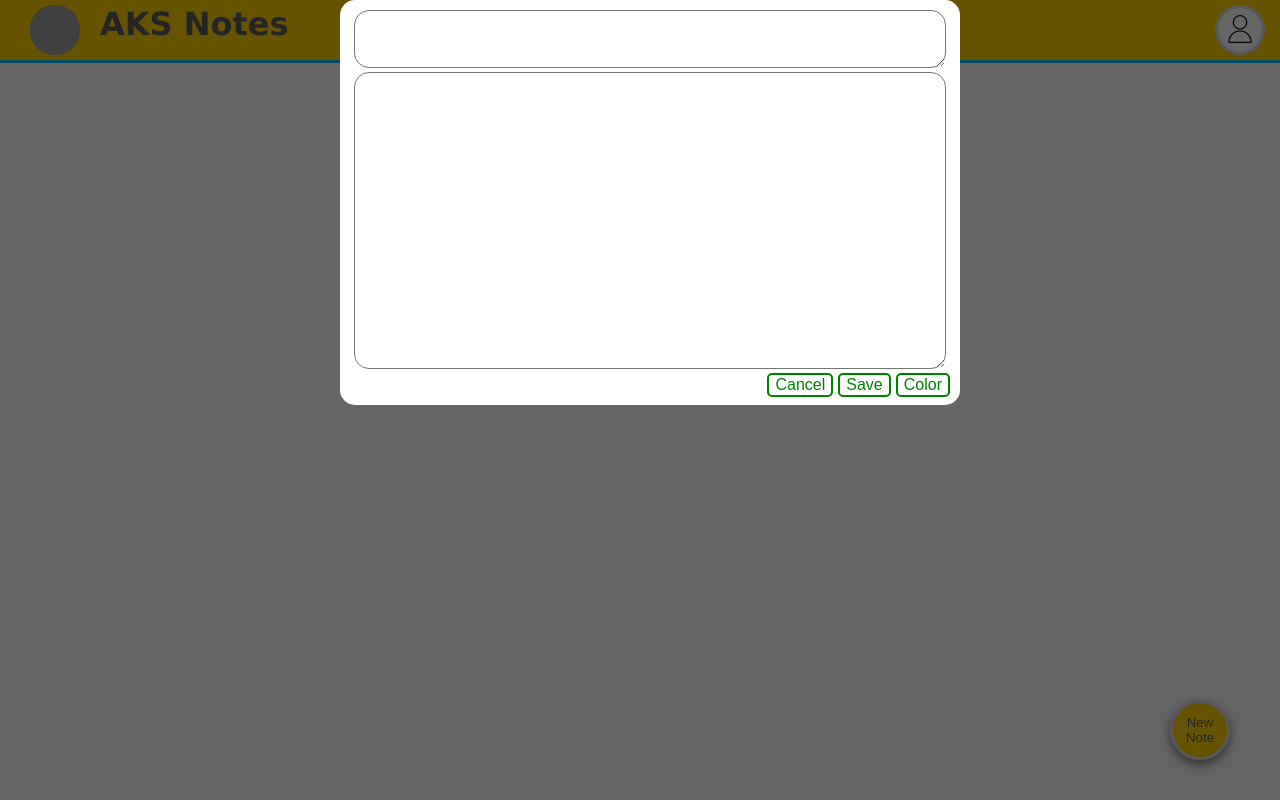
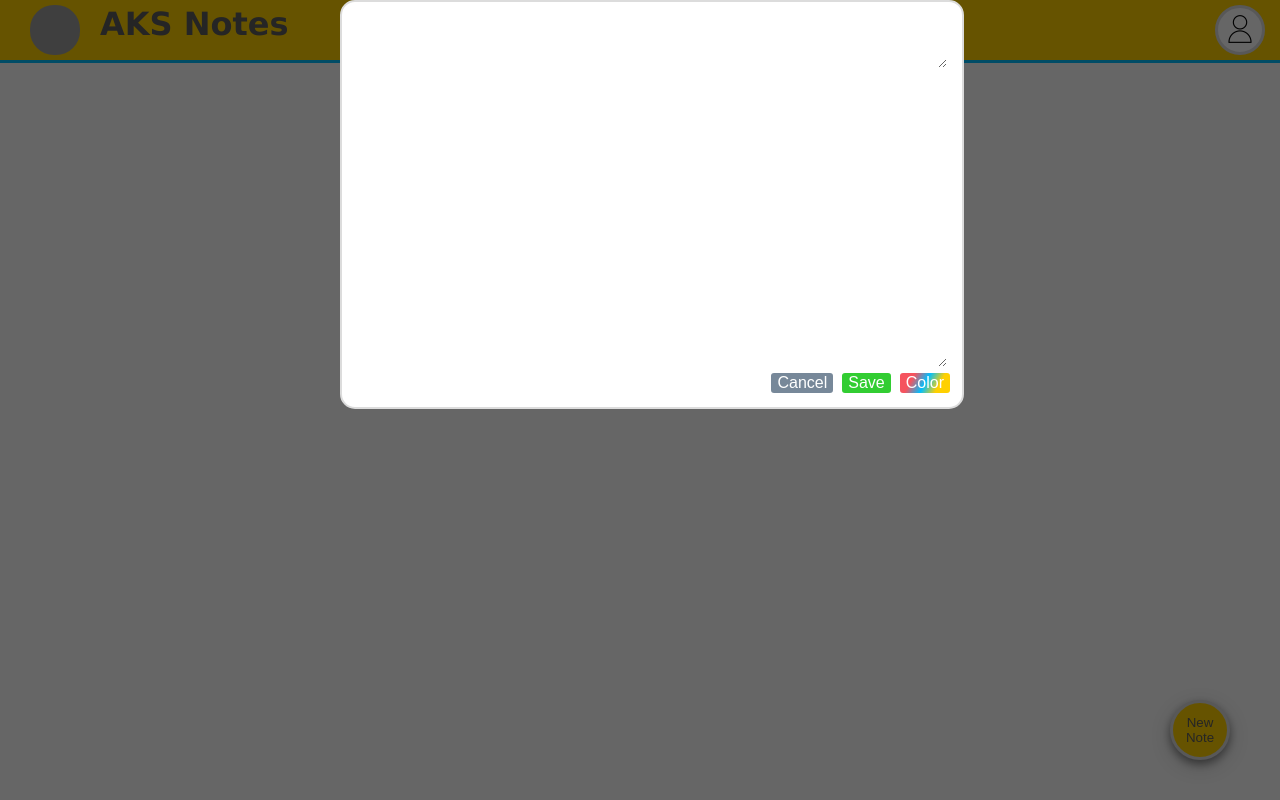
Before and after one commit to AzureKingStudios/azureking-notes, a React (Create React App) app in the folder client/: page / in a window 1280 px wide. Both pictures are taken after a click on the button "New Note". Built offline with nearby package versions, Linux system fonts and the light colour scheme; grey boxes are pictures that could not be loaded.

Commit message:
Add color to cancel btn and color dropdown

```diff
--- a/client/src/App.css
+++ b/client/src/App.css
@@ -154,6 +154,7 @@ body {
   padding: 10px;
   border-radius: 15px;
   height: calc(100% - 20px);
+  border: 2px solid #DCDCDC;
 }
 
 .note-input-body {
@@ -166,12 +167,12 @@ body {
 }
 
 .note-input-title, .note-input-body {
-  padding: 0px;
   text-align: left;
   width: calc(100% - 20px);
   border-radius: 15px;
   padding: 5px;
   font-size: 20px;
+  border: none;
 }
 
 @media screen and (min-width: 900px) {
@@ -195,23 +196,57 @@ body {
 
 .modal-btn {
   float: right;
-  border: 2px solid green;
-  color: green;
-  background-color: white;
+  border: 2px solid white;
+  color: white;
+  background-color: #32CD32;
   border-radius: 5px;
   font-size: 16px;
   cursor: pointer;
   margin-left: 5px;
 }
 
+.cancel-btn {
+  background-color: #778899;
+}
+
 .delete-btn {
   float: left;
   border-radius: 5px;
-  border: 2px solid red;
-  color: red;
-  background-color: white;
+  border: 2px solid white;
+  color: white;
+  background-color: #F5535E;
   font-size: 16px;
   cursor: pointer;
+}
+
+/* ============================== Dropdown ============================= */
+
+.dropdown-container {
+  position: relative;
+  float: right;
+  /* width: 200px; */
+  margin: 0px;
+}
+
+.color-dropdown {
+  background: rgb(30,253,29);
+  background: linear-gradient(299deg, #ffd000 25%, #00bfff 50%, #F5535E 75%);
+}
+
+.color-swatches {
+  position: absolute;
+  right: 0px;
+  bottom: 32px;
+  display: flex;
+  flex-wrap: wrap;
+  width: 200px;
+}
+
+.color-btn {
+  border-radius: 10px;
+  border: 3px solid #5c5c5c;
+  width: 48px;
+  height: 36px;
 }
 
 /* ======================== Single Note ========================= */
@@ -268,28 +303,3 @@ body {
   0% { transform: rotate(0deg); }
   100% { transform: rotate(360deg); }
 }
-
-/* ============================== Dropdown ============================= */
-
-.dropdown-container {
-  position: relative;
-  float: right;
-  /* width: 200px; */
-  margin: 0px;
-}
-
-.color-swatches {
-  position: absolute;
-  right: 0px;
-  bottom: 32px;
-  display: flex;
-  flex-wrap: wrap;
-  width: 200px;
-}
-
-.color-btn {
-  border-radius: 10px;
-  border: 3px solid black;
-  width: 48px;
-  height: 36px;
-}
--- a/client/src/containers/Dropdown.js
+++ b/client/src/containers/Dropdown.js
@@ -21,7 +21,7 @@ class Dropdown extends Component {
     render(){
         return(
             <div className="dropdown-container">
-                <button className='modal-btn' onClick={this.toggleMenu}>Color</button>
+                <button className='modal-btn color-dropdown' onClick={this.toggleMenu}>Color</button>
                 {this.state.menuIsShown &&
                 <div className='color-swatches'>
                     <button className='color-btn' style={{backgroundColor: "white"}} onClick={() => this.handleClick('white')}></button>
--- a/client/src/containers/ModalButtons.js
+++ b/client/src/containers/ModalButtons.js
@@ -17,7 +17,7 @@ class ModalButtons extends Component {
         }
         <Dropdown changeColor={this.props.changeColor}/>
         <button className='modal-btn' onClick={() => handleSave(this.props.noteValue, this.props)}>Save</button>
-        <button className='modal-btn' onClick={this.props.modalSwitch}>Cancel</button>
+        <button className='modal-btn cancel-btn' onClick={this.props.modalSwitch}>Cancel</button>
     </div>
         )
     }
```
